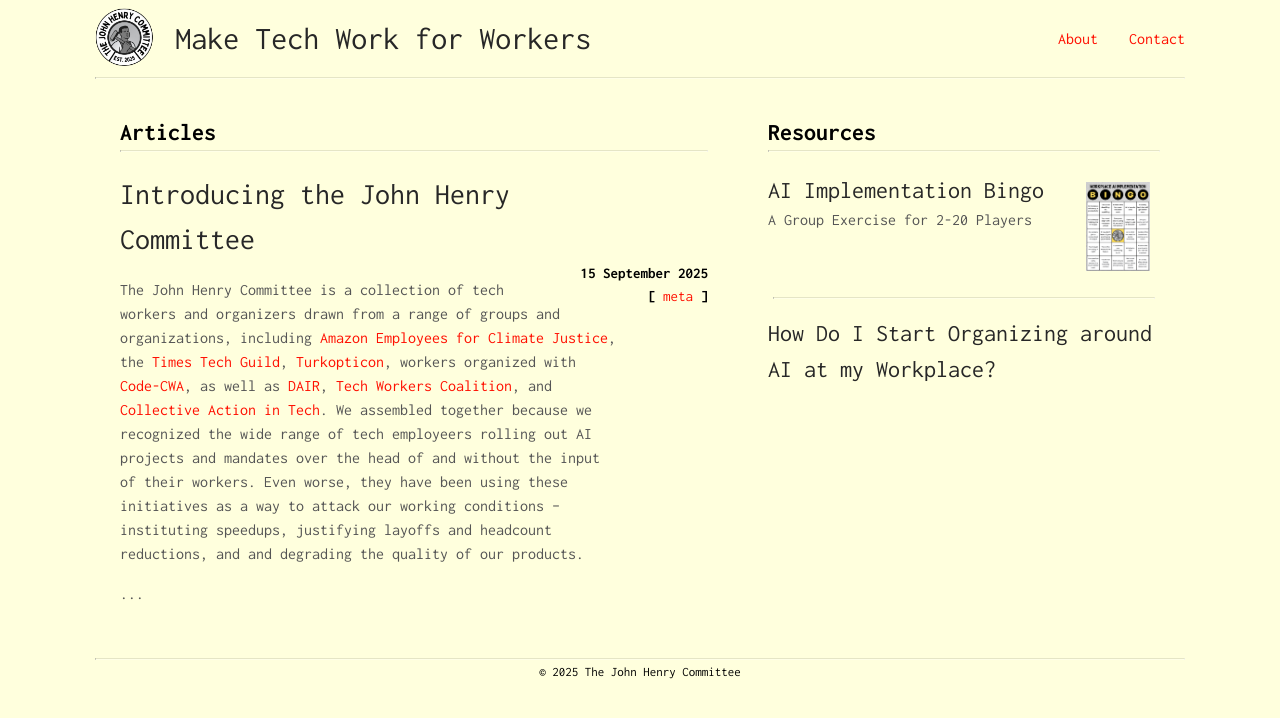
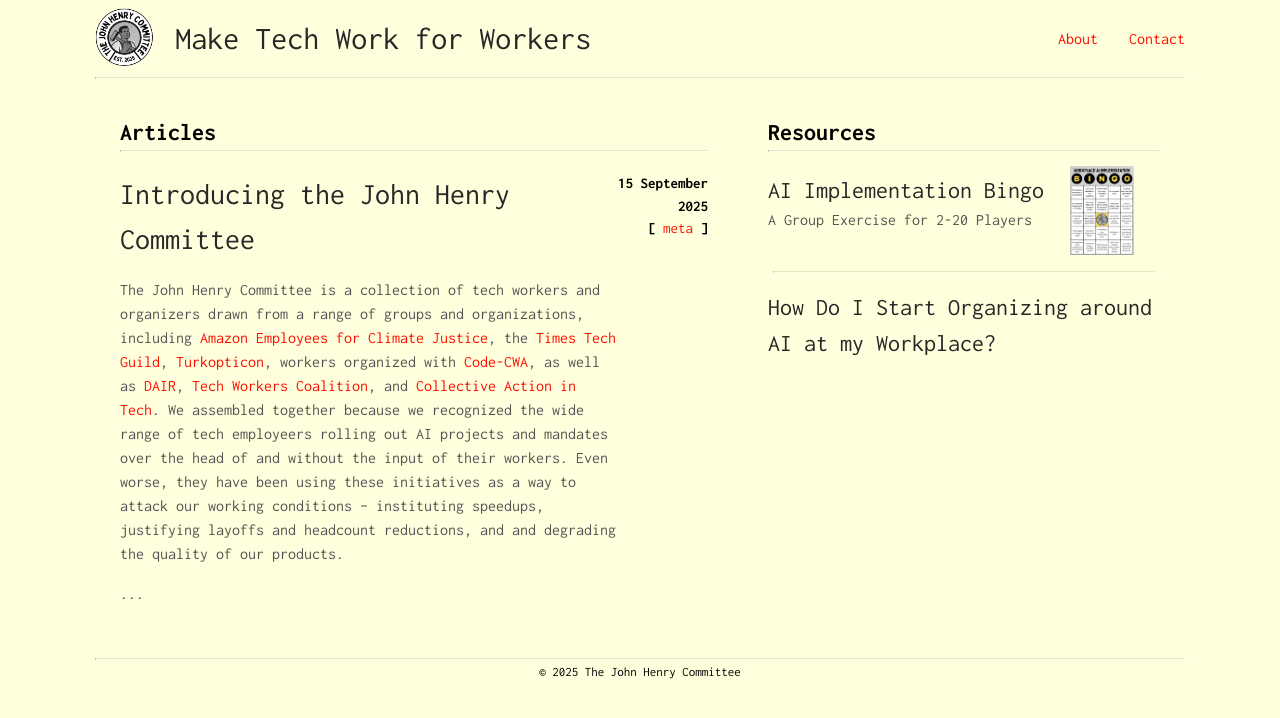
Before and after one commit to techworkersco/johnhenry, a Jekyll site: the page built from index.html, in a window 1280 px wide. Shown: the top 718 px of the page. Built offline with Jekyll 4.4.1, drawn with Linux system fonts in a browser that asks for light colours.

Commit message:
homepage clean up

```diff
--- a/css/main.scss
+++ b/css/main.scss
@@ -70,6 +70,10 @@ $small-width: 480px;
         margin-top: 1em;
     }
 
+    .post-header {
+        display: flex;
+        justify-content: space-between;
+    }
     .title {
         max-width: 500px;
         color: #272727;
@@ -84,7 +88,7 @@ $small-width: 480px;
         font-size: 15px;
     }
 
-    .subtitle {
+    .subtitle, .excerpt {
         max-width: 500px;
         color: #555555;
         text-decoration-color: #555555;
--- a/css/posts.scss
+++ b/css/posts.scss
@@ -2,6 +2,10 @@
 ---
 
 /* General post styles */
+#bingo-card-thumbnail {
+  margin: -6px auto 0;
+}
+
 #bingo-card {
   display: block;
   width: 400px;
--- a/index.html
+++ b/index.html
@@ -8,6 +8,7 @@ layout: homepage
         {% continue %}
         {% endif %}
         <div class="homepage-post">
+            <div class="post-header">
                 <a class="title" href="{{site.baseurl}}{{ post.url }}">
                     {{ post.title }}
                 </a>
@@ -23,11 +24,12 @@ layout: homepage
                     <b>]</b>
                     {% endif %}
                 </div>
+            </div>
 
             <div class="subtitle">
                 {{ post.subtitle }}
             </div>
-            <div class="subtitle">
+            <div class="excerpt">
                 {{ post.excerpt }}...
             </div>
         </div>
@@ -48,7 +50,7 @@ layout: homepage
                     <div class="subtitle">{{ post.subtitle }}</div>
                 </div>
                 {% if post.image %}
-                <img src="{{ post.image }}" alt="{{ post.title }}" class="homepage-post-image" />
+                <img id="{{ post.homepageImageId }}" src="{{ post.image }}" alt="{{ post.title }}" class="homepage-post-image" />
                 {% endif %}
             </a>
         </div>
```
Also changed, not shown: _resources/2025-09-18-bingo.md (+1 -0 lines). Lines whose indentation alone changed are shown as unchanged.
